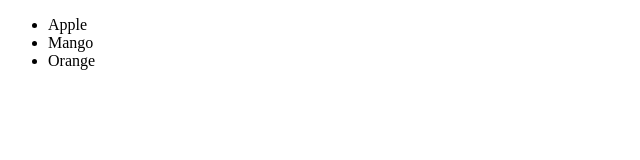
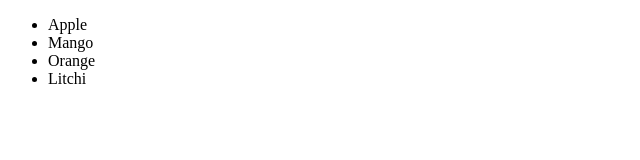
Before and after one commit to ankurpathak/github-demo, a plain HTML site: page index.html in a window 1280 px wide. Shown: the full height of the page, 0-640 px from the left. Drawn offline with Linux system fonts and the light colour scheme.

Commit message:
added litchi

```diff
--- a/index.html
+++ b/index.html
@@ -9,6 +9,7 @@
     <li>Apple</li>
     <li>Mango</li>
     <li>Orange</li>
+    <li>Litchi</li>
 </ul>
 </body>
 </html>
```
